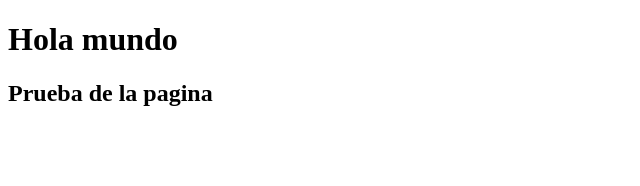
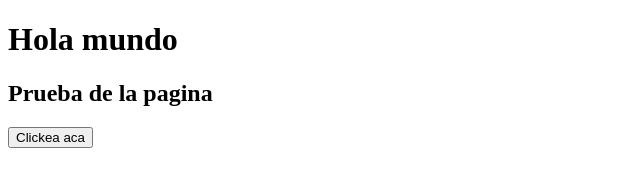
Before and after one commit to J03-M4NT/DesarrolloWeb_2025-1, a plain HTML site: page index.html in a window 1280 px wide. Shown: the whole page, without its empty margins (0-640 px from the left). Drawn offline with Linux system fonts and the light colour scheme.

Commit message:
Commit 2

```diff
--- a/index.html
+++ b/index.html
@@ -9,7 +9,7 @@
 <body>
     <h1>Hola mundo</h1>
     <h2>Prueba de la pagina</h2>
-
+    <button>Clickea aca</button>
 
 </body>
 </html>
```
